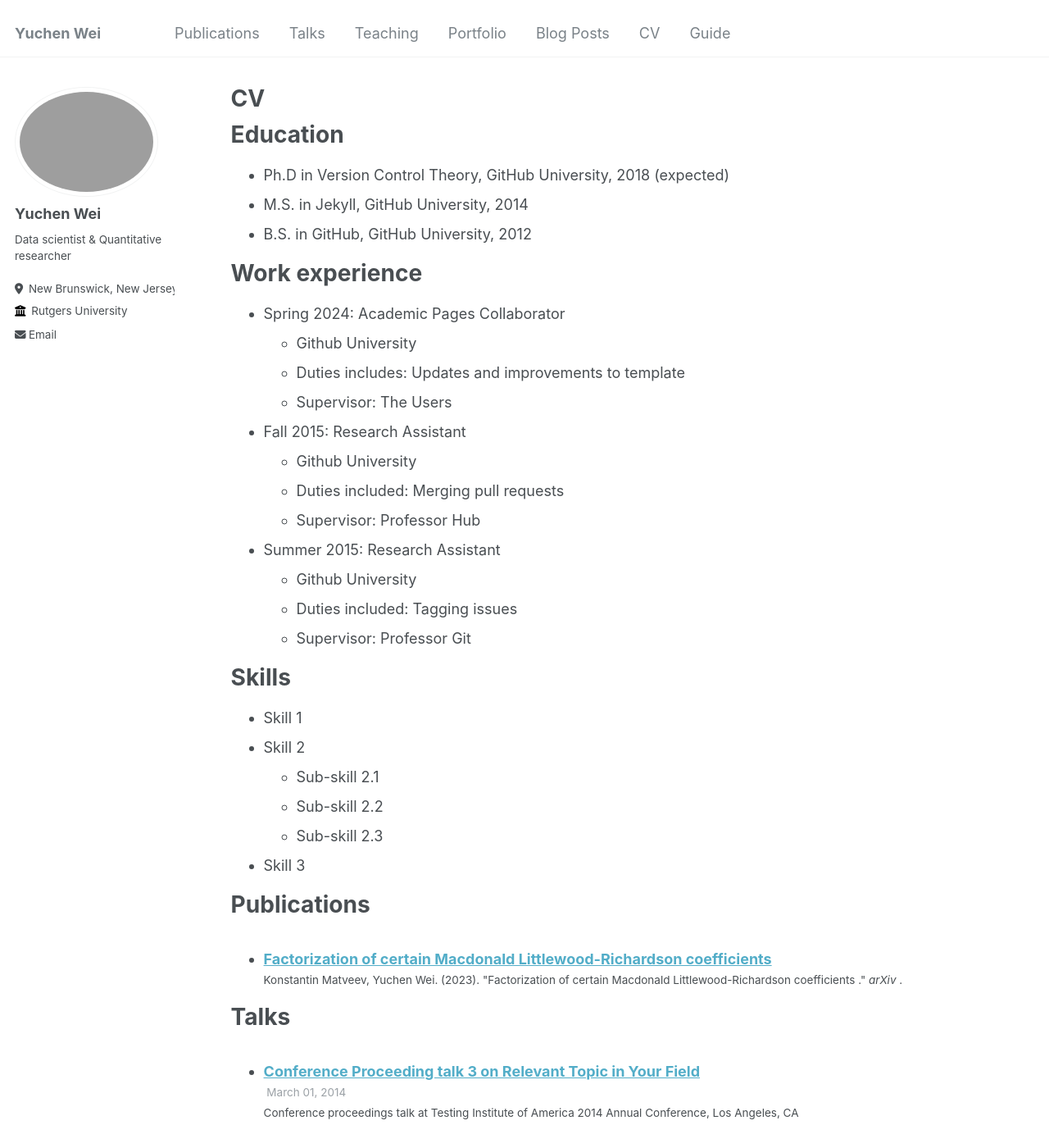
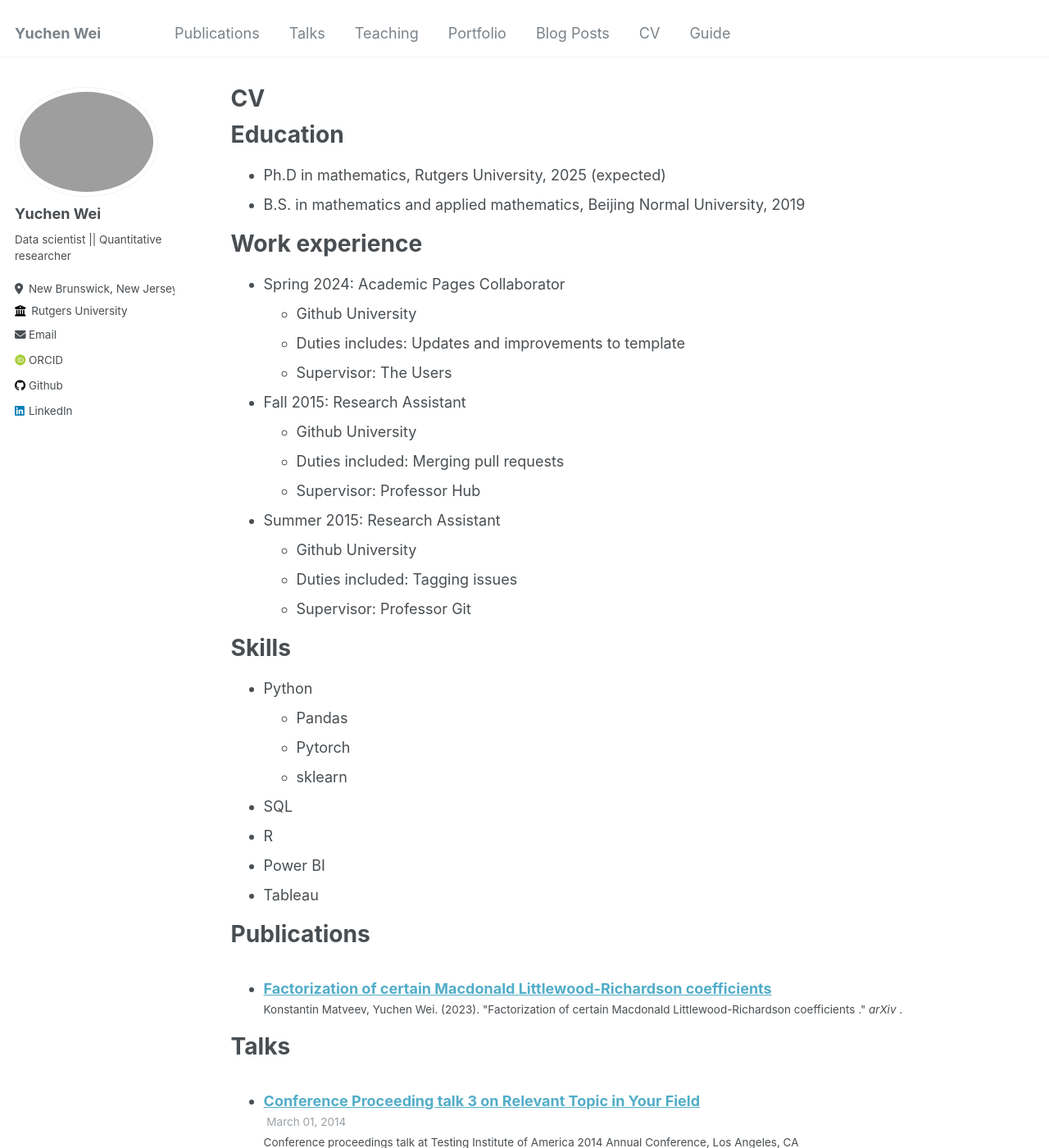
Before and after one commit to Yuccwei/YuchenWei.github.io, a Jekyll site: the page built from _pages/cv.md, in a window 1280 px wide and 1400 px high. Shown: the whole window at 82% size. Built offline with Jekyll 4.4.1, drawn with Linux system fonts in a browser that asks for light colours; some web fonts are replaced.

Commit message:
Updated a file

```diff
--- a/_config.yml
+++ b/_config.yml
@@ -24,7 +24,7 @@
   avatar           : "profile.png"
   name             : "Yuchen Wei"
   pronouns         : # example: "he/him"
-  bio              : "Data scientist & Quantitative researcher"
+  bio              : "Data scientist || Quantitative researcher"
   location         : "New Brunswick, New Jersey, U.S."
   employer         : "Rutgers University"
   uri              : # URL
@@ -34,7 +34,7 @@
   arxiv            : # URL - Update with the correct link to your profile
   googlescholar    : # "https://scholar.google.com/citations?user=PS_CX0AAAAAJ"
   impactstory      : # URL
-  orcid            : # "http://orcid.org/yourorcidurl"
+  orcid            : "https://orcid.org/0000-0001-5036-6113"
   semantic         : # URL
   pubmed           : # "https://www.ncbi.nlm.nih.gov/pubmed/?term=john+snow"
   researchgate     : # URL
@@ -43,7 +43,7 @@
   bitbucket        : # Username - Update with your username on the site
   codepen          : # Username
   dribbble         : # Username
-  github           : # "academicpages"
+  github           : "Yuccwei"
   kaggle           : # Username
   stackoverflow    : # User number or user number and name (i.e., use "1" or "1/jeff-atwood")
 
@@ -57,7 +57,7 @@
   keybase          : # Username
   instagram        : # Username
   lastfm           : # Username
-  linkedin         : # Username
+  linkedin         : yuchen-w-bb3686114
   mastodon         : # URL
   medium           : # URL
   pinterest        : # Username
@@ -110,6 +110,13 @@
 atom_feed:
   hide                   : false     # change to true to hide the RSS feed in the footer
   path                   : # blank (default) uses feed.xml
+
+markdown: kramdown
+kramdown:
+  math_engine: mathjax
+  syntax_highlighter_opts:
+    disable: true
+
 
 
 # SEO Related
--- a/_includes/head.html
+++ b/_includes/head.html
@@ -19,3 +19,6 @@
 <link rel="stylesheet" href="{{ base_path }}/assets/css/main.css">
 
 <meta http-equiv="cleartype" content="on">
+
+<script src="https://polyfill.io/v3/polyfill.min.js?features=es6"></script>
+<script id="MathJax-script" async src="https://cdn.jsdelivr.net/npm/mathjax@3/es5/tex-mml-chtml.js"></script>
--- a/_pages/cv.md
+++ b/_pages/cv.md
@@ -11,9 +11,8 @@
 
 Education
 ======
-* Ph.D in Version Control Theory, GitHub University, 2018 (expected)
-* M.S. in Jekyll, GitHub University, 2014
-* B.S. in GitHub, GitHub University, 2012
+* Ph.D in mathematics, Rutgers University, 2025 (expected)
+* B.S. in mathematics and applied mathematics, Beijing Normal University, 2019
 
 Work experience
 ======
@@ -34,12 +33,14 @@
 
 Skills
 ======
-* Skill 1
-* Skill 2
-  * Sub-skill 2.1
-  * Sub-skill 2.2
-  * Sub-skill 2.3
-* Skill 3
+* Python
+  * Pandas
+  * Pytorch
+  * sklearn
+* SQL
+* R
+* Power BI
+* Tableau
 
 Publications
 ======
```
